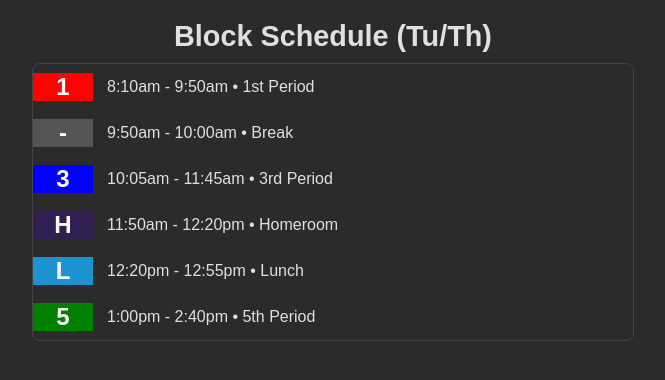
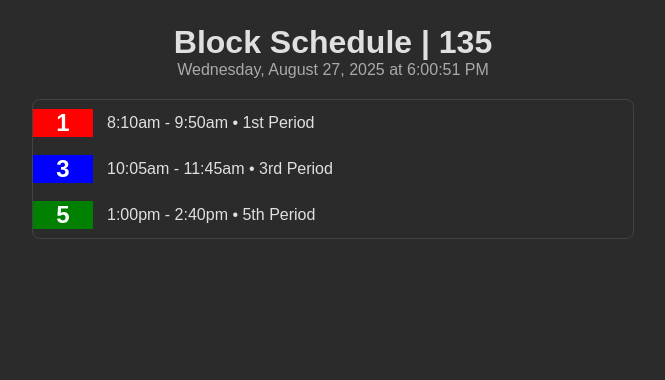
Before and after one commit to MJHalling/block135, a plain HTML site: page index.html in a window 1280 px wide. Shown: the whole page, without its empty margins (307-972 px from the left). Drawn offline with Linux system fonts and the light colour scheme.

Commit message:
Update index.html

```diff
--- a/index.html
+++ b/index.html
@@ -2,7 +2,7 @@
 <html lang="en">
 <head>
 <meta charset="UTF-8">
-<title>Block Schedule (Tu/Th)</title>
+<title>Block Schedule | 135</title>
 <style>
   body {
     font-family: sans-serif;
@@ -16,12 +16,17 @@
     0%, 100% { opacity: 1 }
     50% { opacity: 0.999 }
   }
-  .schedule-title {
+  h1 {
     text-align: center;
-    font-size: 1.8em;
-    font-weight: bold;
-    margin: 20px 0 10px;
+    margin: 24px 0 0;
+    font-size: 2em;
     color: #e0e0e0;
+  }
+  #subtitle {
+    text-align: center;
+    font-size: 1em;
+    margin-bottom: 20px;
+    color: #aaa;
   }
   .schedule {
     max-width: 600px;
@@ -41,7 +46,6 @@
     text-align: center;
     font-size: 1.5em;
     font-weight: bold;
-    /* Removed border-right */
     display: flex;
     align-items: center;
     justify-content: center;
@@ -60,16 +64,14 @@
 </style>
 </head>
 <body>
-  <h1 class="schedule-title">Block Schedule (Tu/Th)</h1>
+  <h1>Block Schedule | 135</h1>
+  <div id="subtitle"></div>
   <div class="schedule" id="schedule"></div>
 
 <script>
   const blocks = [
     { num: "1", label: "1st Period", start: "8:10 AM", end: "9:50 AM", silk: "#FF0100", numText: "#FFF" },
-    { num: "-", label: "Break", start: "9:50 AM", end: "10:00 AM", silk: "#555", numText: "#FFF" },
     { num: "3", label: "3rd Period", start: "10:05 AM", end: "11:45 AM", silk: "#0000FF", numText: "#FFF" },
-    { num: "H", label: "Homeroom", start: "11:50 AM", end: "12:20 PM", silk: "#331E54", numText: "#FFF" },
-    { num: "L", label: "Lunch", start: "12:20 PM", end: "12:55 PM", silk: "#1C93D0", numText: "#FFF" },
     { num: "5", label: "5th Period", start: "1:00 PM", end: "2:40 PM", silk: "#008001", numText: "#FFF" }
   ];
 
@@ -100,6 +102,12 @@
     return `${m}m`;
   }
 
+  function updateSubtitle() {
+    const now = new Date();
+    const options = { weekday: 'long', year: 'numeric', month: 'long', day: 'numeric', hour: 'numeric', minute: 'numeric', second: 'numeric' };
+    document.getElementById("subtitle").textContent = now.toLocaleString('en-US', options);
+  }
+
   function renderSchedule() {
     const container = document.getElementById("schedule");
     container.innerHTML = "";
@@ -114,27 +122,14 @@
 
       const countdown = formatCountdown(secondsLeft);
 
+      const segmentSize = 1200; // 20 minutes
+      const totalSegments = Math.max(1, Math.floor(totalSeconds / segmentSize));
+      const horseSegment = Math.min(totalSegments - 1, Math.floor(secondsLeft / segmentSize));
+
       let progressLine = "| ";
-      if (block.num === "L") {
-        const firstSeg = 300; // 5 minutes
-        const remaining = totalSeconds - firstSeg;
-        const totalSegments = 1 + Math.max(0, Math.floor(remaining / 600));
-        const elapsed = now - start;
-        const horseSegment = elapsed < firstSeg ? 0 : 1 + Math.min(totalSegments - 2, Math.floor((elapsed - firstSeg) / 600));
-
-        for (let i = 0; i < totalSegments; i++) {
-          const marker = i === 0 ? "•" : "-";
-          progressLine += (i === horseSegment && isActive) ? "🏇" : marker;
-          progressLine += " ";
-        }
-      } else {
-        const segmentSize = 600; // 10 minutes
-        const totalSegments = Math.max(1, Math.floor(totalSeconds / segmentSize));
-        const horseSegment = Math.min(totalSegments - 1, Math.floor(secondsLeft / segmentSize));
-        for (let i = 0; i < totalSegments; i++) {
-          progressLine += i === horseSegment && isActive ? "🏇" : "-";
-          progressLine += " ";
-        }
+      for (let i = 0; i < totalSegments; i++) {
+        progressLine += i === horseSegment && isActive ? "🏇" : "-";
+        progressLine += " ";
       }
       progressLine += "|";
 
@@ -168,8 +163,10 @@
     document.body.dataset.ping = Date.now();
   }, 120000);
 
+  setInterval(renderSchedule, 1000);
+  setInterval(updateSubtitle, 1000);
   renderSchedule();
-  setInterval(renderSchedule, 1000);
+  updateSubtitle();
 </script>
 </body>
 </html>
```
